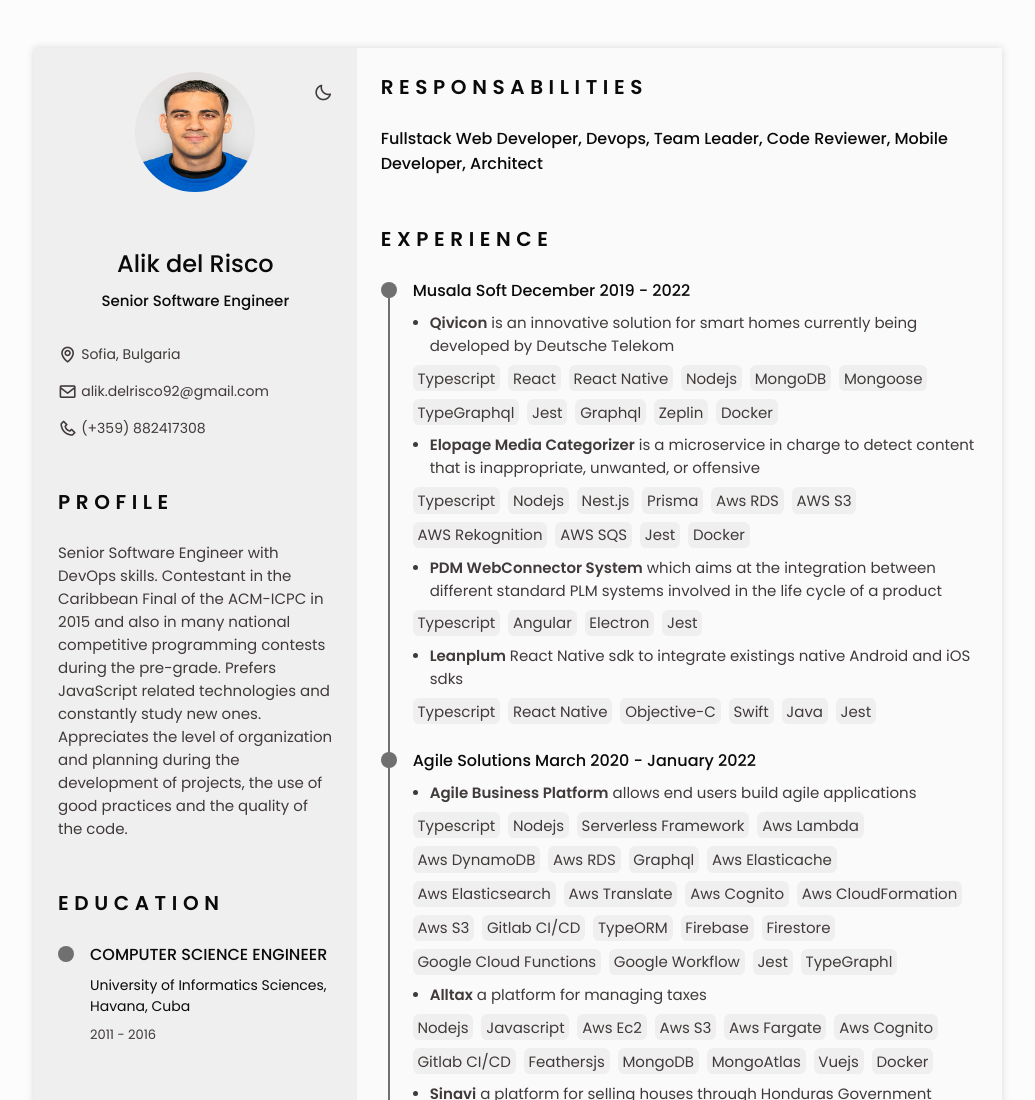
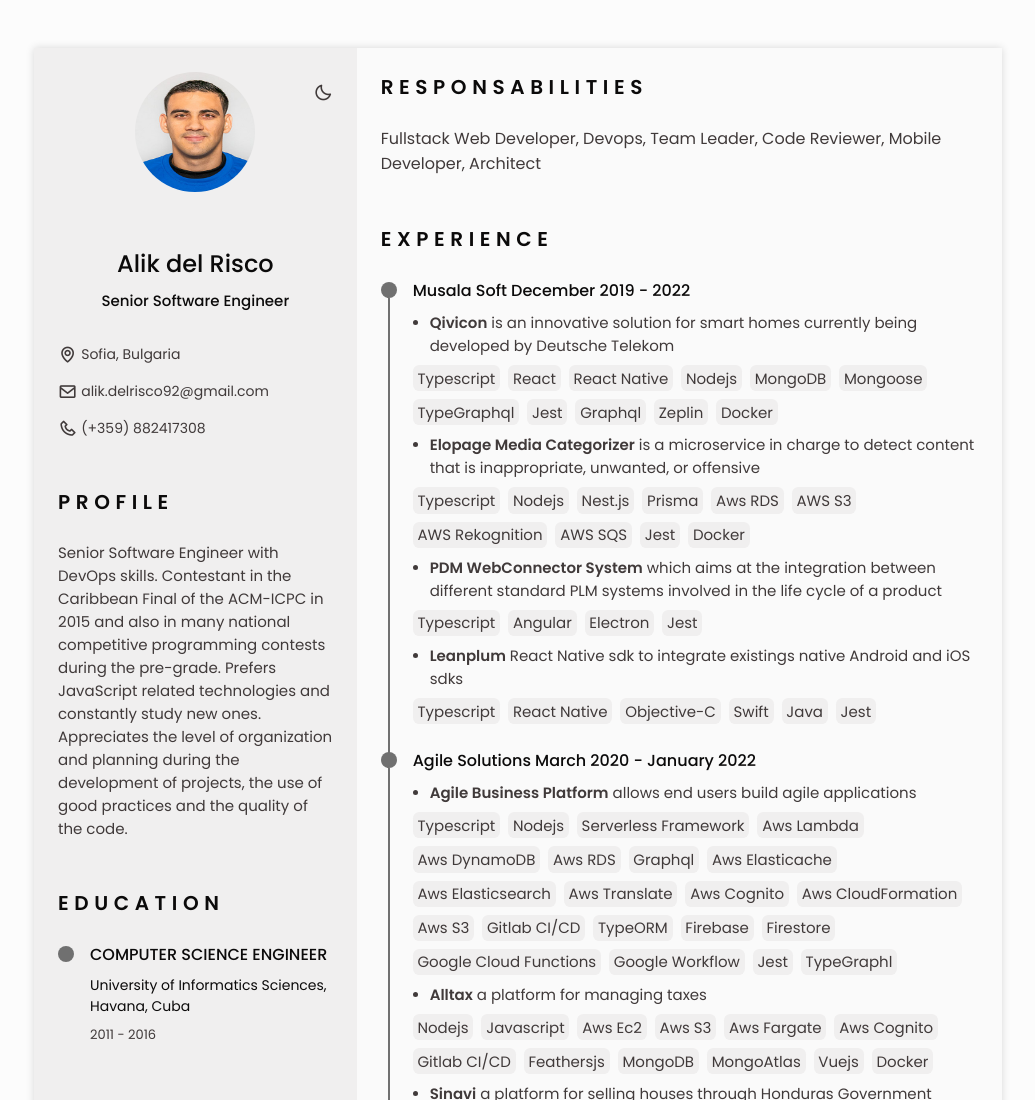
Before and after one commit to alikdelrisco/cv, a plain HTML site: page index.html in a window 1280 px wide. Shown: the top 1100 px of the page, without its empty margins (122-1157 px from the left). Drawn offline with nearby package versions, Linux system fonts and the light colour scheme.

Commit message:
change responsabilities color

```diff
--- a/index.html
+++ b/index.html
@@ -356,8 +356,8 @@
 
                     <div class="certificate__container bd-grid">
                         <div class="certificate__content bd-grid">
-                            <h3 class="certificate__title">Fullstack Web Developer, Devops, Team Leader, Code Reviewer,
-                                Mobile Developer, Architect</h3>
+                            <p class="certificate__title">Fullstack Web Developer, Devops, Team Leader, Code Reviewer,
+                                Mobile Developer, Architect</p>
                         </div>
                     </div>
 
```
